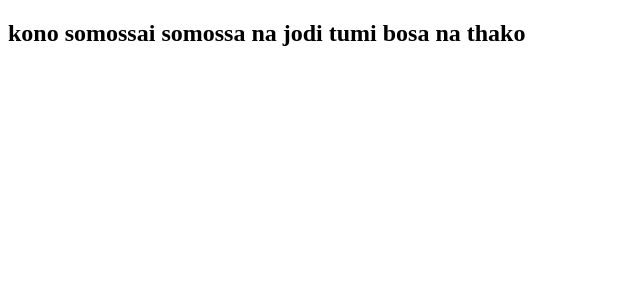
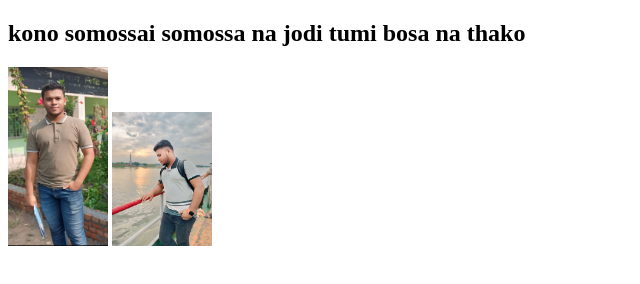
Before and after one commit to patwarymahmud/my-first-github-repo, a plain HTML site: page INDEX.html in a window 1280 px wide. Shown: the whole page, without its empty margins (0-640 px from the left). Drawn offline with Linux system fonts and the light colour scheme.

Commit message:
added pictures

```diff
--- a/INDEX.html
+++ b/INDEX.html
@@ -7,5 +7,7 @@
 </head>
 <body>
     <h2>kono somossai somossa na jodi tumi bosa na thako</h2>
+    <img width="100px" src="Images/strong.jpg" alt="">
+    <img width="100px" src="Images/1735317827771[1].jpg" alt="">
 </body>
 </html>
```
Also changed, not shown: Images/1735317827771[1].jpg (added), Images/photo-1518214598173-1666bc921d66.avif (added), Images/strong.jpg (added).
